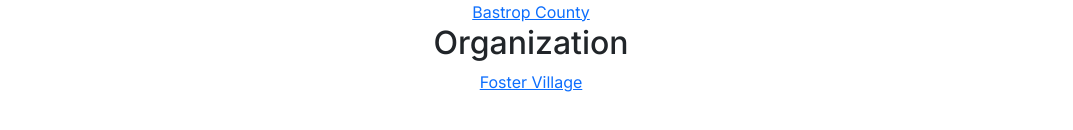
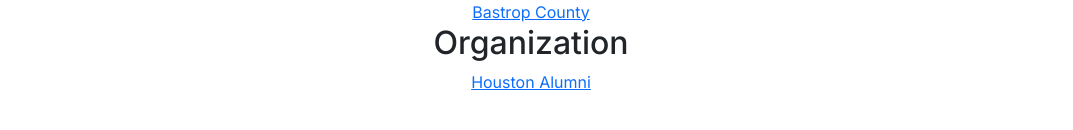
Before and after one commit to MaadhavK/foster-hope-2024, a Next.js app in the folder front-end/: page /resources/instances/storytime in a window 1280 px wide. Shown: the part 936-1066 px from the top of the page, without its empty margins (109-1182 px from the left). Built offline with nearby package versions, Linux system fonts and the light colour scheme.

Commit message:
links to other models

```diff
--- a/front-end/src/app/resources/instances/storytime/page.jsx
+++ b/front-end/src/app/resources/instances/storytime/page.jsx
@@ -44,7 +44,7 @@
             <h2>County</h2>
                 <a href='../../counties/instances/bastrop'>Bastrop County</a>
                 <h2>Organization</h2>
-                <a href='../../organizations/instances/foster-village'>Foster Village</a>
+                <a href='../../organizations/instances/houston-alumni-youth'>Houston Alumni</a>
         </main>
     )
 }
```
